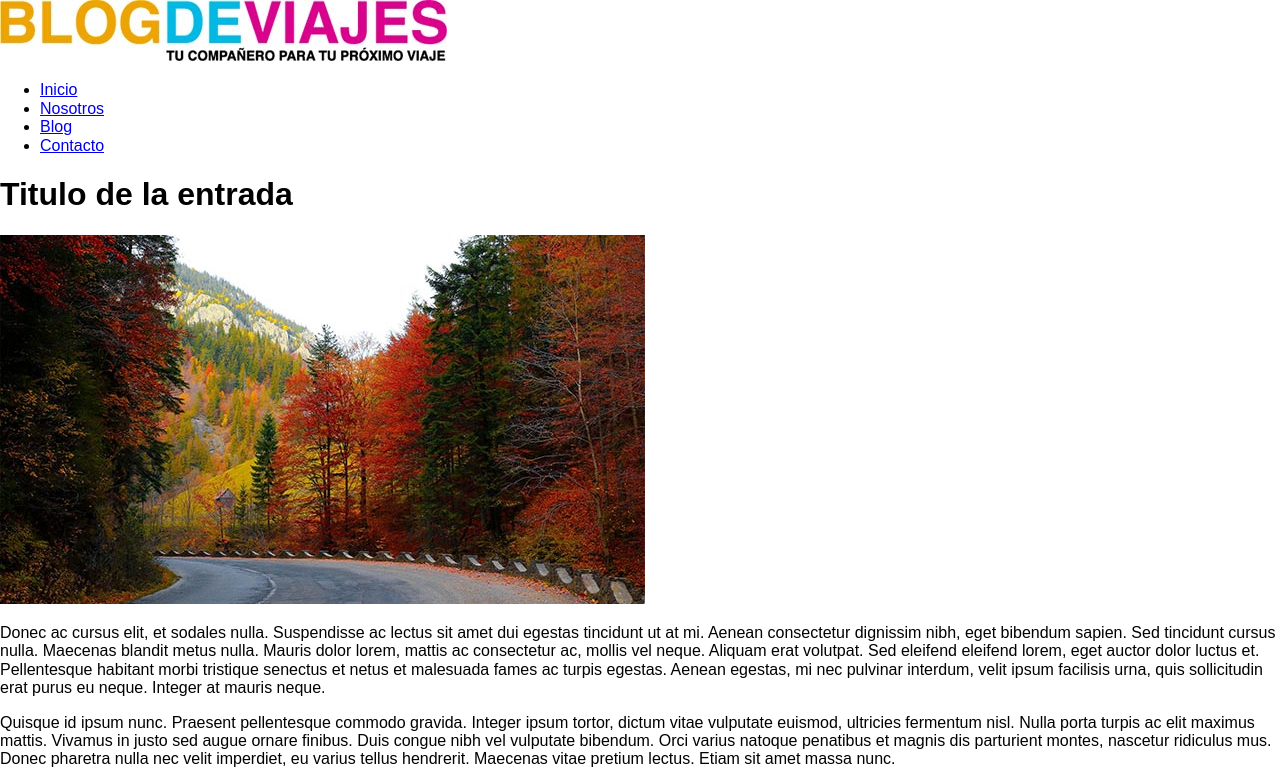
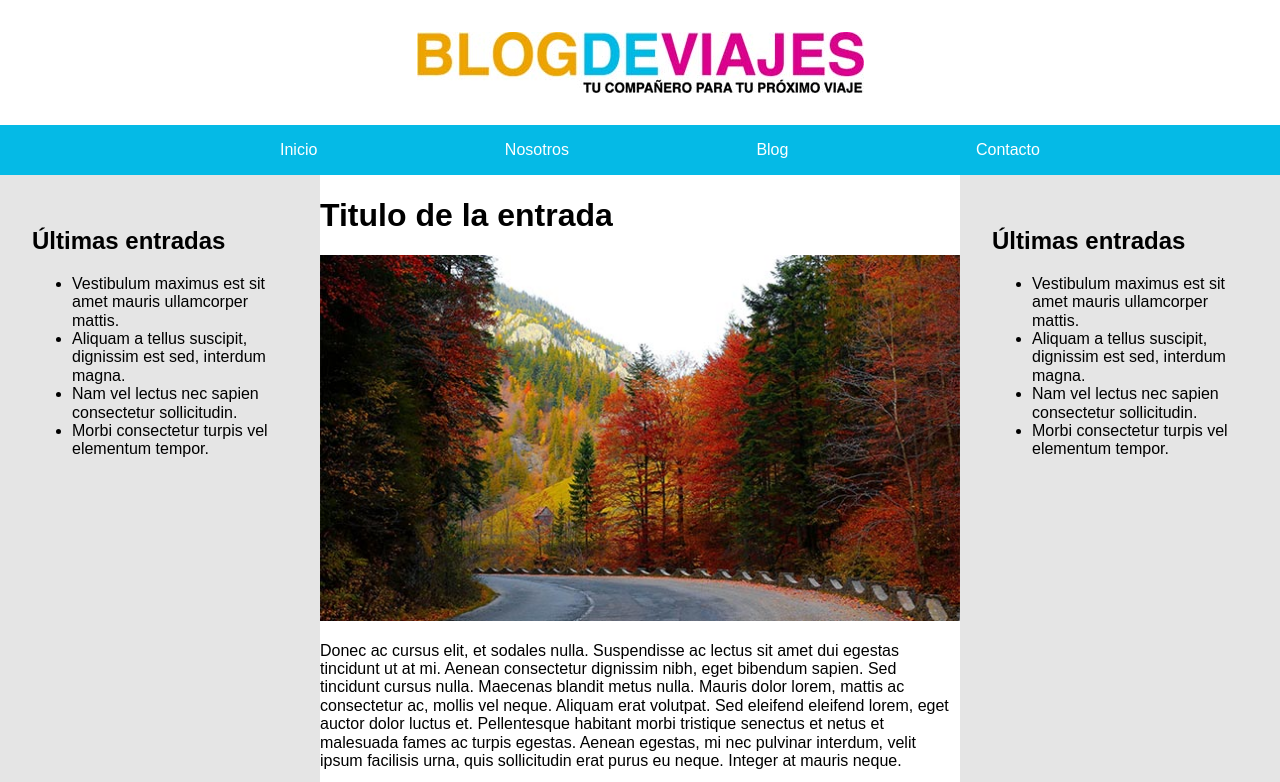
Before and after one commit to OscarGonzalezBonifacio/CSS-Grid-Y-FLEX, a plain HTML site: page DisenoHolyGrail/index.html in a window 1280 px wide. Shown: the top 782 px of the page. Drawn offline with nearby package versions, Linux system fonts and the light colour scheme.

Commit message:
actualizacion final

```diff
--- a/DisenoHolyGrail/css/styles.css
+++ b/DisenoHolyGrail/css/styles.css
@@ -6,4 +6,83 @@ html {
 }
 body {
     font-family: Arial, Helvetica, sans-serif;
+    /*todo hacia abajo*/
+    display: flex;
+    flex-direction: column;
 }
+/*para ser las imagenes responsive*/
+img {
+    max-width: 100%;
+}
+.encabezado-sitio {
+    /*arriba y abajo de 2 rem y
+    0 ala izquierda y derecha*/
+    padding: 2rem 0;
+}
+.logo {
+   max-width: 80%;
+   display: block;
+   margin: 0 auto;
+}
+
+.navegacion {
+    background-color: #05bae6;
+    padding: 1rem 0;
+}
+.navegacion ul {
+    max-width: 800px;
+    /*para centrar el navegador*/
+    margin: 0 auto;
+    display: flex;
+    justify-content: space-between;
+    list-style: none;
+    flex-direction: column;
+}
+@media screen and (min-width:768px) {
+    .navegacion ul{
+        flex-direction: row;
+    }
+}
+.navegacion ul li a{
+    color: white;
+    text-decoration: none;
+}
+
+.contenido-principal {
+    max-width: 50%;
+    margin:0 auto;
+    margin-bottom: 2rem;
+}
+.sidebar {
+    background-color: #e5e5e5;
+    padding: 2rem;
+}
+/*para agregar el flex dentro del contenido*/
+/*todo lo que este en contenido puede ser cambiado por
+comando orden*/
+@media screen and (min-width:768px) {
+    .contenido {
+        display: flex;
+    }
+    .contenido-principal {
+        /*lo colocamos al lado derecho*/
+        order: 2;
+    }
+    .sidebar {
+        /*para cambiarlo al lado izquierdo*/
+        order:1;
+        /* 0 para que no creca 0 pero ??
+        base para el 25%*/
+        flex: 0 0 25%;
+    }
+    .derecha{
+        order:3;
+    }
+}
+
+
+.footer {
+    background-color: #db008d;
+    text-align: center;
+    color:white;
+}
--- a/DisenoHolyGrail/index.html
+++ b/DisenoHolyGrail/index.html
@@ -51,6 +51,23 @@
                     <li>Morbi consectetur turpis vel elementum tempor.</li>
                 </ul>
             </aside>
+
+ <!-- clase de sidebar derecho-->
+ <aside class="sidebar derecha">
+    <h2>Últimas entradas</h2>
+
+    <ul>
+        <li>Vestibulum maximus est sit amet mauris ullamcorper mattis.</li>
+
+        <li>Aliquam a tellus suscipit, dignissim est sed, interdum magna.</li>
+
+        <li>Nam vel lectus nec sapien consectetur sollicitudin.</li>
+
+        <li>Morbi consectetur turpis vel elementum tempor.</li>
+    </ul>
+</aside>
+
+
         </div>
 
         <footer class="footer">
```
